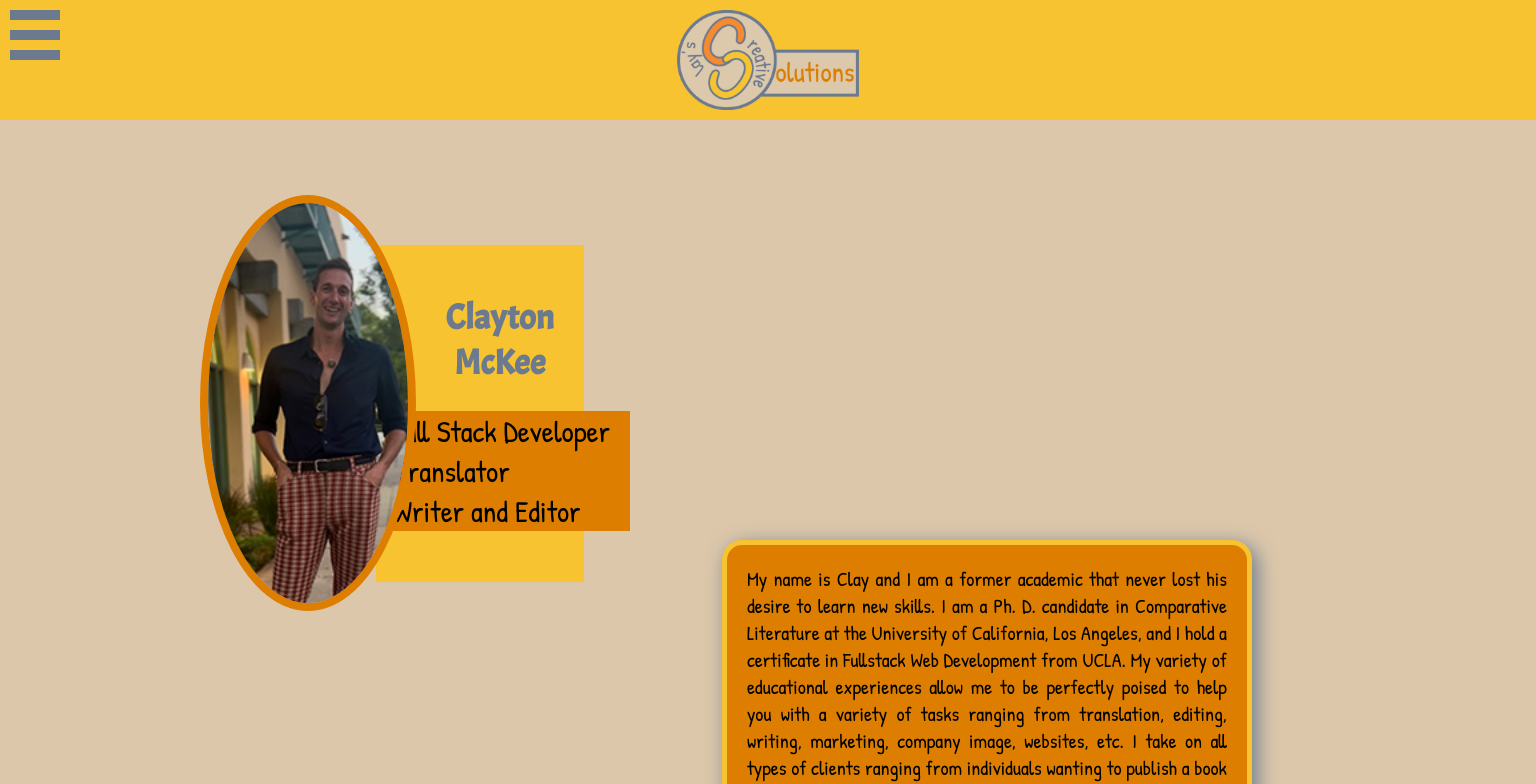
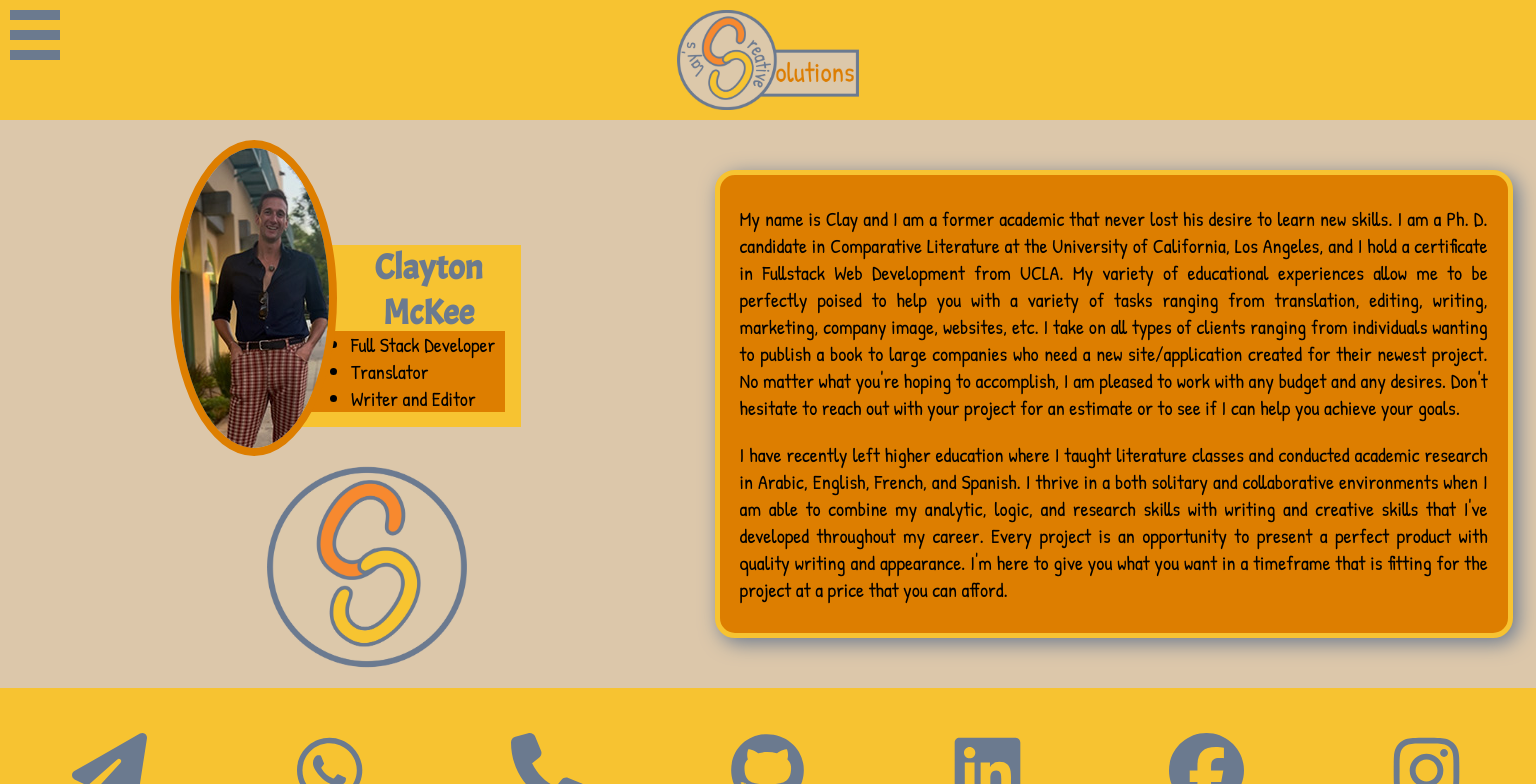
Before and after one commit to cmckee120993/clays-creative-solutions, a React (Create React App) app: page /about in a window 1536 px wide. Shown: the top 784 px of the page. Built offline with nearby package versions, Linux system fonts and the light colour scheme.

Commit message:
about styling

```diff
--- a/src/site-pages/About.js
+++ b/src/site-pages/About.js
@@ -2,9 +2,9 @@ import React from 'react';
 import '../styles/about.css';
 import Portrait from '../images/clay-portrait.jpg';
 
-
 function About() {
     return (
+        <>
          <div className="about">
             <div className="card-header">
                 <div className="card-title">
@@ -33,7 +33,10 @@ function About() {
                     writing and appearance. I'm here to give you what you want in a timeframe that is fitting for the project at a
                     price that you can afford.</p>
             </div>
+
         </div>
+
+     </>
     )
 };
 
--- a/src/styles/about.css
+++ b/src/styles/about.css
@@ -55,14 +55,11 @@
 .about-info {
     background: var(--rusty);
     border: 5px solid var(--citrus);
-    margin-top: 40px;
-    margin-right: 10px;
+    margin: auto;
+    margin-top: 50px;
     padding: 10px;
     text-align: justify;
-    position: relative;
-    top: 30px;
-    left: 30px;
-    width: 300px;
+    width: 85%;
     margin-bottom: 50px;
     border-radius: 20px;
     box-shadow: 5px 5px 20px var(--text);
@@ -77,53 +74,35 @@
     margin-right: 10px;
 }
 
-@media only screen and (min-width: 1050px) {
-.card-header {
-    position: absolute;
-    left: 10%;
+.about-large-screen-img {
+    display: none;
 }
 
-.about-info {
-    float: right;
-    width: 500px;
-    height: 475px;
-    padding-top: 0px;
-    position: absolute;
-    top: 575px;
-    left: 47%;
+@media only screen and (min-width: 1000px) {
+    .about {
+        display: flex;
+        background-image: url('../images/clays-circle-logo.webp');
+        background-size: 300px;
+        background-repeat: no-repeat;
+        background-position: 17% 85%;
+    }
+    .card-header {
+        width: 45%;
+    }
+    .about-info {
+        width: 50%;
+    }
 }
 
-.about {
-    height: 675px;
-    display: flex;
-    justify-content: space-around;
-}
-}
-
-@media only screen and (min-width: 1165px) {
-    .about-info {
-        top: 500px;
+@media only screen and (min-width: 1200px) {
+    .about {
+        background-position: 20% 100%;
+        background-size: 250px;
     }
 }
 
 @media only screen and (min-width: 1400px) {
-    .portrait {
-        height: 400px;
-        width: 200px;
-        margin-top: 75px;
-    }
-    .title-list li, .title-list {
-        margin-left: 100px;
-        padding-right: 10px;
-        font-size: 30px;
-        font-family: 'Patrick Hand', cursive;
-    }
-
-    .title-list {
-        margin-top: -200px;
-    }
-
-    .card-title h2 {
-        padding-top: 50px;
+    .about {
+        background-size: 200px;
     }
 }
```
